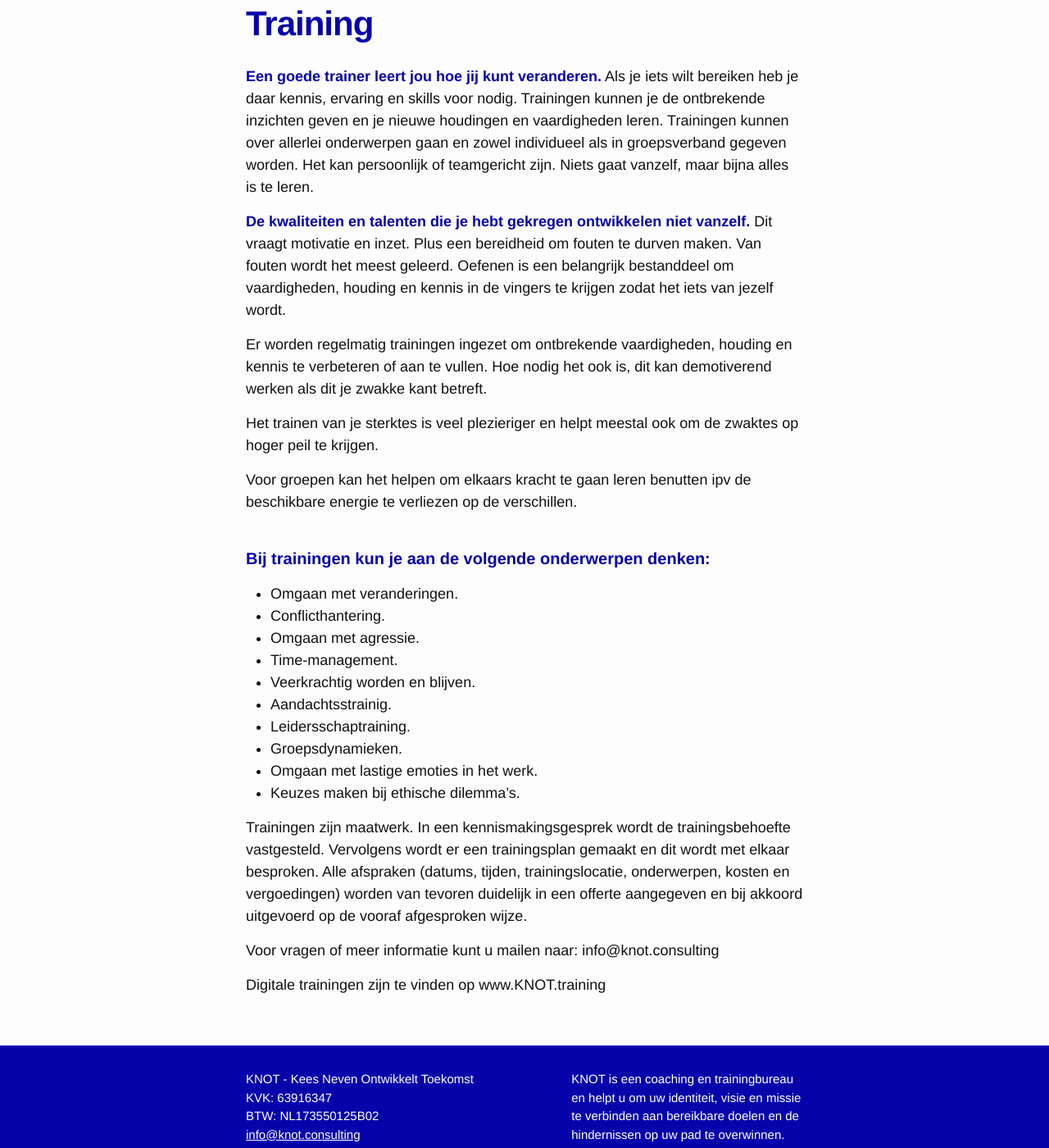
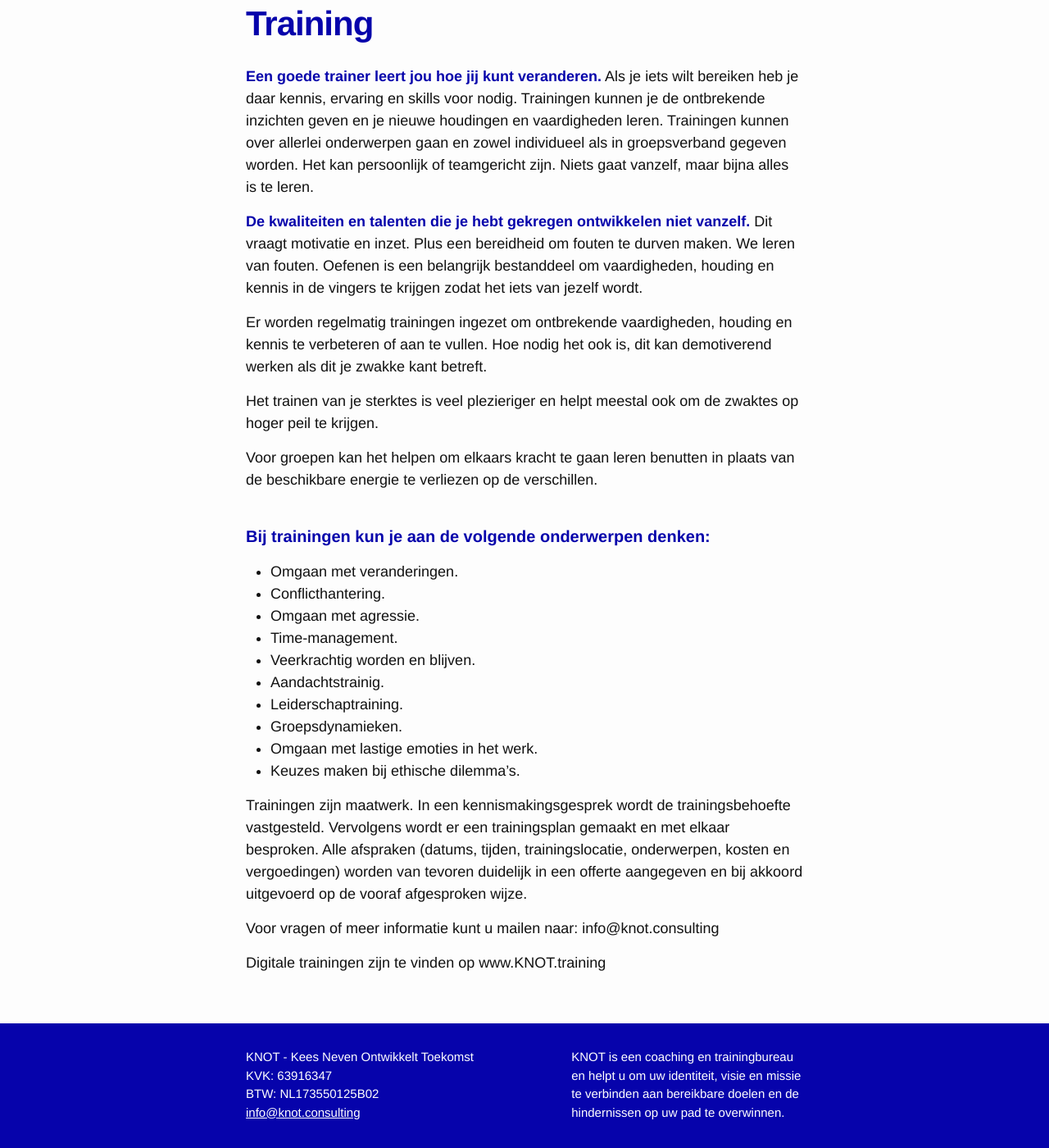
Before and after one commit to keesneven/keesneven.github.io, a Jekyll site: the page built from d_training.md, in a window 1280 px wide and 1400 px high, scrolled down 593 px. Shown: the whole window at 82% size. Built offline with Jekyll 4.4.1, drawn with Linux system fonts in a browser that asks for light colours; nearby versions of some CDN libraries.

Commit message:
Update d_training.md

```diff
--- a/d_training.md
+++ b/d_training.md
@@ -12,13 +12,13 @@ meta-tags: kwaliteiten, talenten, ervaringen, trainingen, persoonlijkheidstraini
 Als je iets wilt bereiken heb je daar kennis, ervaring en skills voor nodig. Trainingen kunnen je de ontbrekende inzichten geven en je nieuwe houdingen en vaardigheden leren.
 Trainingen kunnen over allerlei onderwerpen gaan en zowel individueel als in groepsverband gegeven worden. Het kan persoonlijk of teamgericht zijn. Niets gaat vanzelf, maar bijna alles is te leren.
 
-**De kwaliteiten en talenten die je hebt gekregen ontwikkelen niet vanzelf.** Dit vraagt motivatie en inzet. Plus een bereidheid om fouten te durven maken. Van fouten wordt het meest geleerd. Oefenen is een belangrijk bestanddeel om vaardigheden, houding en kennis in de vingers te krijgen zodat het iets van jezelf wordt.
+**De kwaliteiten en talenten die je hebt gekregen ontwikkelen niet vanzelf.** Dit vraagt motivatie en inzet. Plus een bereidheid om fouten te durven maken. We leren van fouten. Oefenen is een belangrijk bestanddeel om vaardigheden, houding en kennis in de vingers te krijgen zodat het iets van jezelf wordt.
 
 Er worden regelmatig trainingen ingezet om ontbrekende vaardigheden, houding en kennis te verbeteren of aan te vullen. Hoe nodig het ook is, dit kan demotiverend werken als dit je zwakke kant betreft.
 
 Het trainen van je sterktes is veel plezieriger en helpt meestal ook om de zwaktes op hoger peil te krijgen.
 
-Voor groepen kan het helpen om elkaars kracht te gaan leren benutten ipv de beschikbare energie te verliezen op de verschillen.
+Voor groepen kan het helpen om elkaars kracht te gaan leren benutten in plaats van de beschikbare energie te verliezen op de verschillen.
 
 #### Bij trainingen kun je aan de volgende onderwerpen denken:
 - Omgaan met veranderingen.
@@ -26,15 +26,15 @@ Voor groepen kan het helpen om elkaars kracht te gaan leren benutten ipv de besc
 - Omgaan met agressie.
 - Time-management.
 - Veerkrachtig worden en blijven.
-- Aandachtsstrainig.
-- Leidersschaptraining.
+- Aandachtstrainig.
+- Leiderschaptraining.
 - Groepsdynamieken.
 - Omgaan met lastige emoties in het werk.
 - Keuzes maken bij ethische dilemma's.
 
 
 Trainingen zijn maatwerk. In een kennismakingsgesprek wordt de trainingsbehoefte vastgesteld.
-Vervolgens wordt er een trainingsplan gemaakt en dit wordt met elkaar besproken. Alle afspraken (datums, tijden, trainingslocatie, onderwerpen, kosten en vergoedingen) worden van tevoren duidelijk in een offerte aangegeven en bij akkoord uitgevoerd op de vooraf afgesproken wijze.
+Vervolgens wordt er een trainingsplan gemaakt en met elkaar besproken. Alle afspraken (datums, tijden, trainingslocatie, onderwerpen, kosten en vergoedingen) worden van tevoren duidelijk in een offerte aangegeven en bij akkoord uitgevoerd op de vooraf afgesproken wijze.
 
 Voor vragen of meer informatie kunt u mailen naar:
 info@knot.consulting
```
